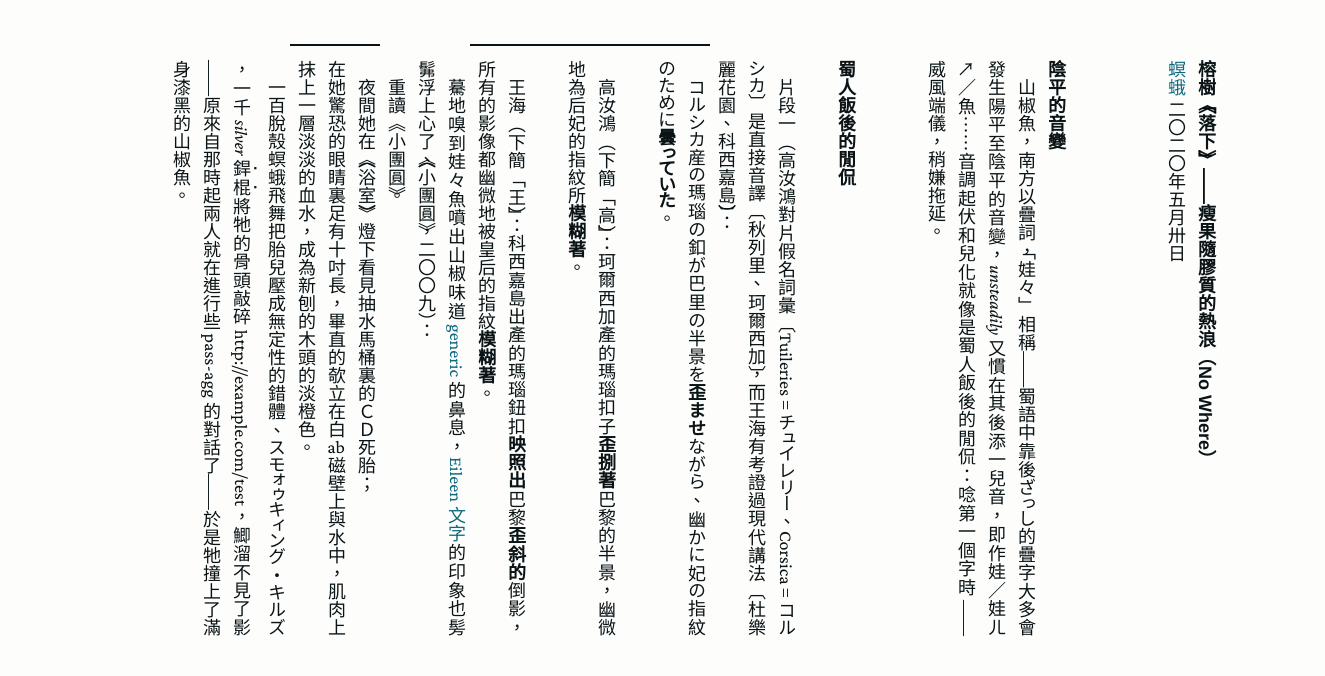
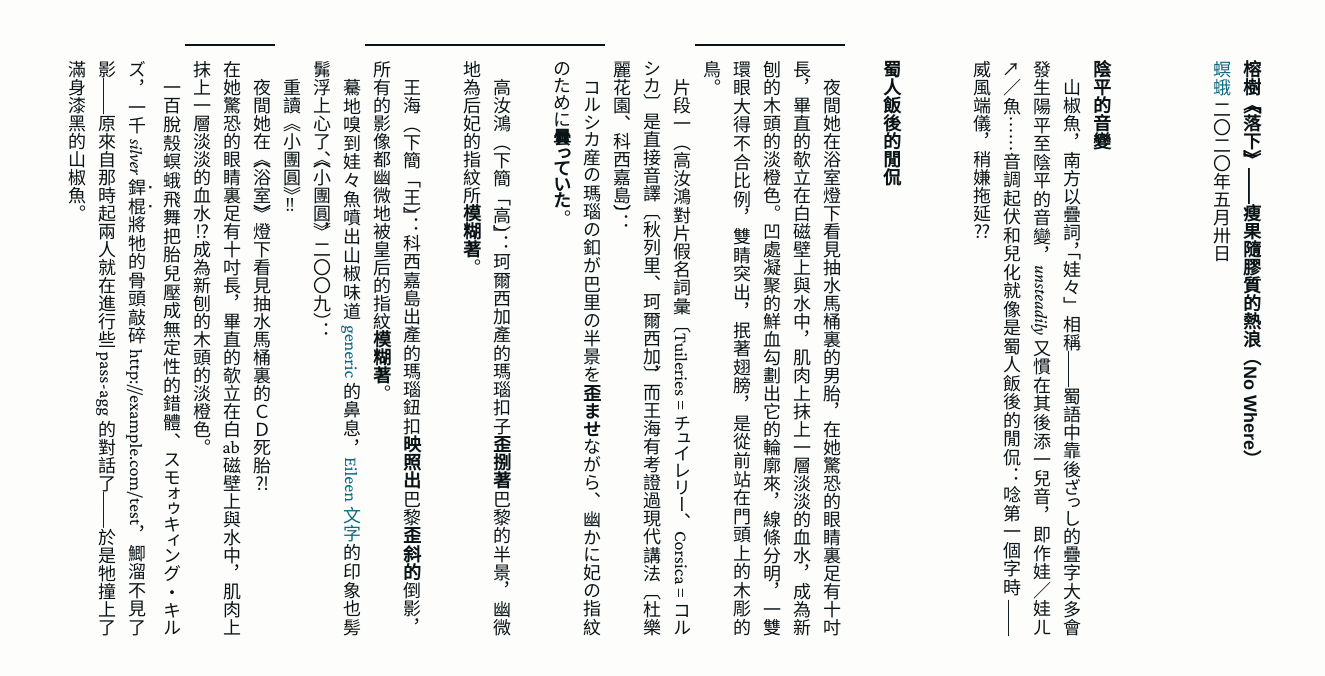
Before and after one commit to Denkiame/Tategaki, a website built with Vite: page index.html in a window 1280 px wide. Shown: the whole page, 1325 px wide, since content can reach past the window. Built offline with nearby package versions, Linux system fonts and the light colour scheme.

Commit message:
Fix puncs for Firefox and Chrome; add support for `‼⁇⁈⁉`

```diff
--- a/assets/tategaki.css
+++ b/assets/tategaki.css
@@ -83,16 +83,17 @@
     font-feature-settings: 'locl';
 }
 
-.chrome .squeeze-other-punc:only-child,
+/* Disable glyph replacement in context for Firfox and Chrome */
 .firefox .cjk-punc:last-child .squeeze-other-punc:last-child {
-    margin-top: -1rem;
     margin-bottom: -1rem;
 }
 
+.chrome .squeeze-other-punc:only-child {
+    margin-top: -1rem;
+}
+
 .chrome .squeeze-other-punc:only-child::before,
-.chrome .squeeze-other-punc:only-child::after,
-.firefox .cjk-punc:last-child .squeeze-other-punc:last-child::before,
 .firefox .cjk-punc:last-child .squeeze-other-punc:last-child::after {
-    content: '〇';
+    content: '\2060〇'; /* U+2060 WORD JOINER, avoid punc being first in a line */
     opacity: 0;
 }
--- a/index.html
+++ b/index.html
@@ -1,5 +1,5 @@
 <!DOCTYPE html>
-<html lang="zh-hant">
+<html lang="zh-cn">
 <head>
     <meta charset="utf-8" />
     <meta name="viewport" content="width=device-width, initial-scale=0.96, viewport-fit=cover">
@@ -41,9 +41,11 @@ body {
 
         <h3>陰平的音變</h3>
 
-        <p>山椒魚，南方以疊詞，「娃々」相稱——蜀語中靠後ざっし的疊字大多會發生陽平至陰平的音變，<em>unsteadily</em> 又慣在其後添一兒音，即作娃/娃ㄦ↖/魚……音調起伏和兒化就像是蜀人飯後的閒侃：唸第一個字時 —— 威風端儀，稍嫌拖延。</p>
+        <p>山椒魚，南方以疊詞，「娃々」相稱——蜀語中靠後ざっし的疊字大多會發生陽平至陰平的音變，<em>unsteadily</em> 又慣在其後添一兒音，即作娃/娃ㄦ↖/魚……音調起伏和兒化就像是蜀人飯後的閒侃：唸第一個字時 —— 威風端儀，稍嫌拖延??</p>
 
         <h2>蜀人飯後的閒侃</h2>
+
+        <blockquote>夜間她在浴室燈下看見抽水馬桶裏的男胎，在她驚恐的眼睛裏足有十吋長，畢直的欹立在白磁壁上與水中，肌肉上抹上一層淡淡的血水，成為新刨的木頭的淡橙色。凹處凝聚的鮮血勾劃出它的輪廓來，線條分明，一雙環眼大得不合比例，雙睛突出，抿著翅膀，是從前站在門頭上的木彫的鳥。</blockquote>
 
         <p>片段一（高汝鴻對片假名詞彙〔Tuileries = チュイレリー、Corsica = コルシカ〕是直接音譯〔秋列里、珂爾西加〕，而王海有考證過現代講法〔杜樂麗花園、科西嘉島〕）：</p>
         <blockquote>コルシカ産の瑪瑙の釦が巴里の半景を<strong>歪ませ</strong>ながら、幽かに妃の指紋のために<strong>曇っていた</strong>。
@@ -54,10 +56,10 @@ body {
 
         <p>驀地嗅到娃々魚噴出山椒味道&nbsp;<a href="#">generic</a>&nbsp;的鼻息，<a href="#">Eileen 文字</a>的印象也髣髴浮上心了、（《小團圓》，二〇〇九）：</p>
 
-        <p>重讀《小團圓》。</p>
+        <p>重讀《小團圓》！！</p>
 
         <div>
-            <blockquote>夜間她在《（浴室）》燈下看見抽水馬桶裏的ＣＤ死胎；<br/>在她驚恐的眼睛裏足有十吋長，畢直的欹立在白ab磁壁上與水中，肌肉上抹上一層淡淡的血水，成為新刨的木頭的淡橙色。</blockquote>
+            <blockquote>夜間她在《（浴室）》燈下看見抽水馬桶裏的ＣＤ死胎？！<br/>在她驚恐的眼睛裏足有十吋長，畢直的欹立在白ab磁壁上與水中，肌肉上抹上一層淡淡的血水！？成為新刨的木頭的淡橙色。</blockquote>
         </div>
 
         <p>一百脫殼螟蛾飛舞把胎兒壓成無定性的錯體、スモォゥキィング・キルズ，一千 <em>silver 銲棍</em>將牠的骨頭敲碎 http://example.com/test，鯽溜不見了影——原來自那時起兩人就在進行些 pass-agg 的對話了——於是牠撞上了滿身漆黑的山椒魚。</p>
--- a/package.json
+++ b/package.json
@@ -1,6 +1,6 @@
 {
   "name": "tategaki",
-  "version": "1.1.1",
+  "version": "1.1.2",
   "description": "Transform HTML elements into vertical writing (Tategaki)",
   "main": "dist/tategaki.cjs.js",
   "module": "dist/tategaki.es.js",
--- a/src/tategaki.ts
+++ b/src/tategaki.ts
@@ -69,7 +69,7 @@ export class Tategaki {
             text = this.correctPuncs(text)
 
             // (AMBIGUOUS)|(CJK_PUNC)|(FULL_WIDTH_ALPHABET)|(LATIN)|(KANA)
-            let re = /([\u002f\u2013]+|――)|([\u3001\u3002\u301d\u301f\uff01\uff0c\uff1a\uff1b\uff1f\u3008-\u3011\u3014-\u301B\uff08\uff09]+)|([\uff21-\uff3a\uff41-\uff5a]+)|([\p{Script=Latin}0-9\u0020-\u0023\u0025-\u002b\u002c-\u002e\u003a\u003b\u003f\u0040\u005b-\u005d\u005f\u007b\u007d\u00a0\u00a1\u00a7\u00ab\u00b2\u00b3\u00b6\u00b7\u00b9\u00bb-\u00bf\u2010-\u2012\u2018\u2019\u201c\u201d\u2020\u2021\u2026\u2027\u2030\u2032-\u2037\u2039\u203a\u203c-\u203e\u2047-\u2049\u204e\u2057\u2070\u2074-\u2079\u2080-\u2089\u2150\u2153\u2154\u215b-\u215e\u2160-\u217f\u2474-\u249b\u2e18\u2e2e]+)|([\u3041-\u309f\u30a0-\u30fa\u30fc\u30ff]+)/gu
+            let re = /([\u002f\u2013]+|――)|([\u203c\u2047-\u2049\u3001\u3002\u301d\u301f\uff01\uff0c\uff1a\uff1b\uff1f\u3008-\u3011\u3014-\u301B\uff08\uff09]+)|([\uff21-\uff3a\uff41-\uff5a]+)|([\p{Script=Latin}0-9\u0020-\u0023\u0025-\u002b\u002c-\u002e\u003a\u003b\u003f\u0040\u005b-\u005d\u005f\u007b\u007d\u00a0\u00a1\u00a7\u00ab\u00b2\u00b3\u00b6\u00b7\u00b9\u00bb-\u00bf\u2010-\u2012\u2018\u2019\u201c\u201d\u2020\u2021\u2026\u2027\u2030\u2032-\u2037\u2039\u203a\u203d-\u203e\u204e\u2057\u2070\u2074-\u2079\u2080-\u2089\u2150\u2153\u2154\u215b-\u215e\u2160-\u217f\u2474-\u249b\u2e18\u2e2e]+)|([\u3041-\u309f\u30a0-\u30fa\u30fc\u30ff]+)/gu
 
             let segments = text.segmentise(re)
 
@@ -116,11 +116,15 @@ export class Tategaki {
         return text
             .replace(/——|──/g, '――')
             .replace(/……/g, '⋯⋯')
+            .replace(/！！|\!\!/g, '‼')
+            .replace(/？？|\?\?/g, '⁇')
+            .replace(/？！|\?\!/g, '⁈')
+            .replace(/！？|\!\?/g, '⁉')
     }
 
     private squeeze(puncs: string): string {
         return puncs.split('').map(punc => {
-            if (/[\u3001\u3002\uff0c\uff01\uff1a\uff1b\uff1f]/.test(punc)) {
+            if (/[\u203c\u2047-\u2049\u3001\u3002\uff0c\uff01\uff1a\uff1b\uff1f]/.test(punc)) {
                 return `<span class="squeeze-other-punc">${punc}</span>`
             }
 
```
Also changed, not shown: dist/tategaki.cjs.js, dist/tategaki.es.js, dist/tategaki.js, dist/tategaki.min.js, 2 other files.
